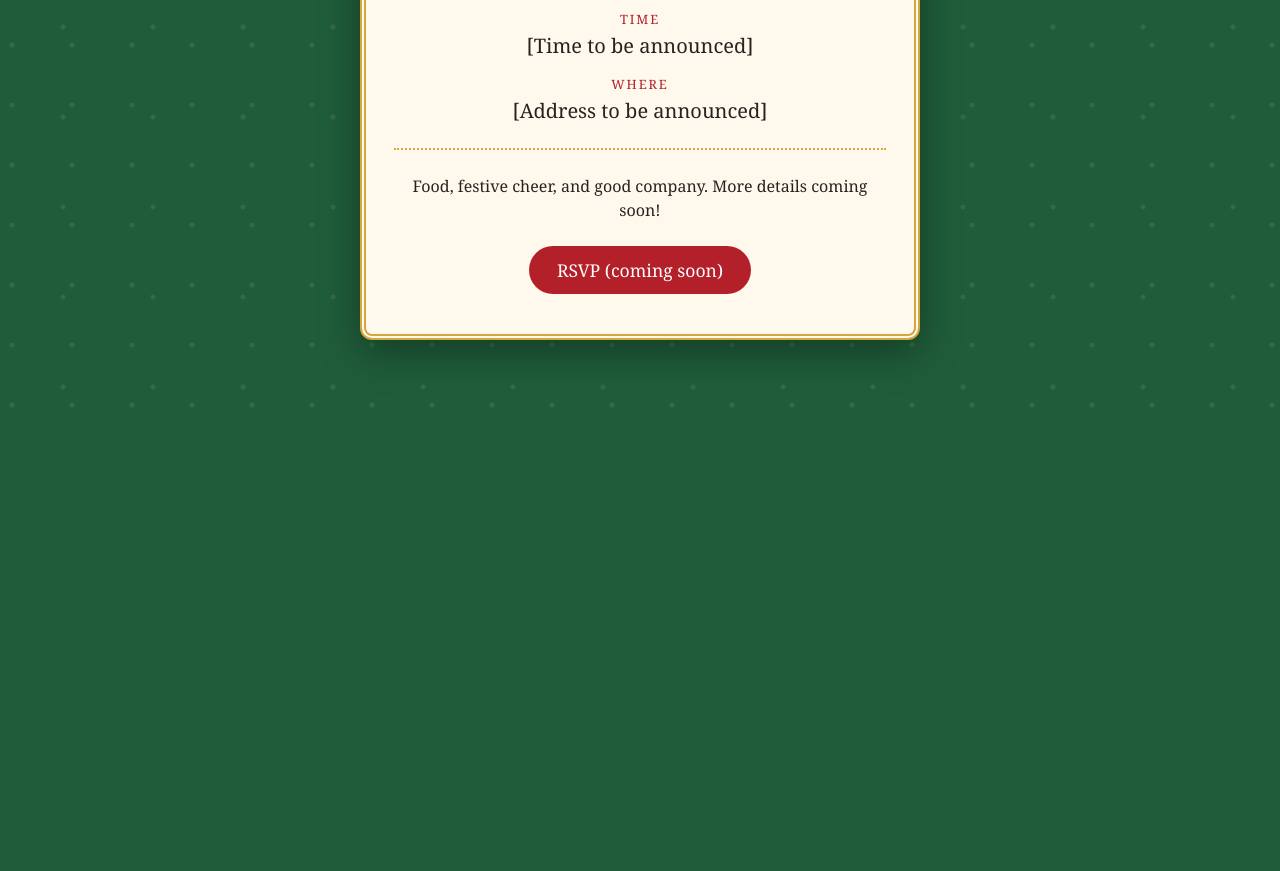
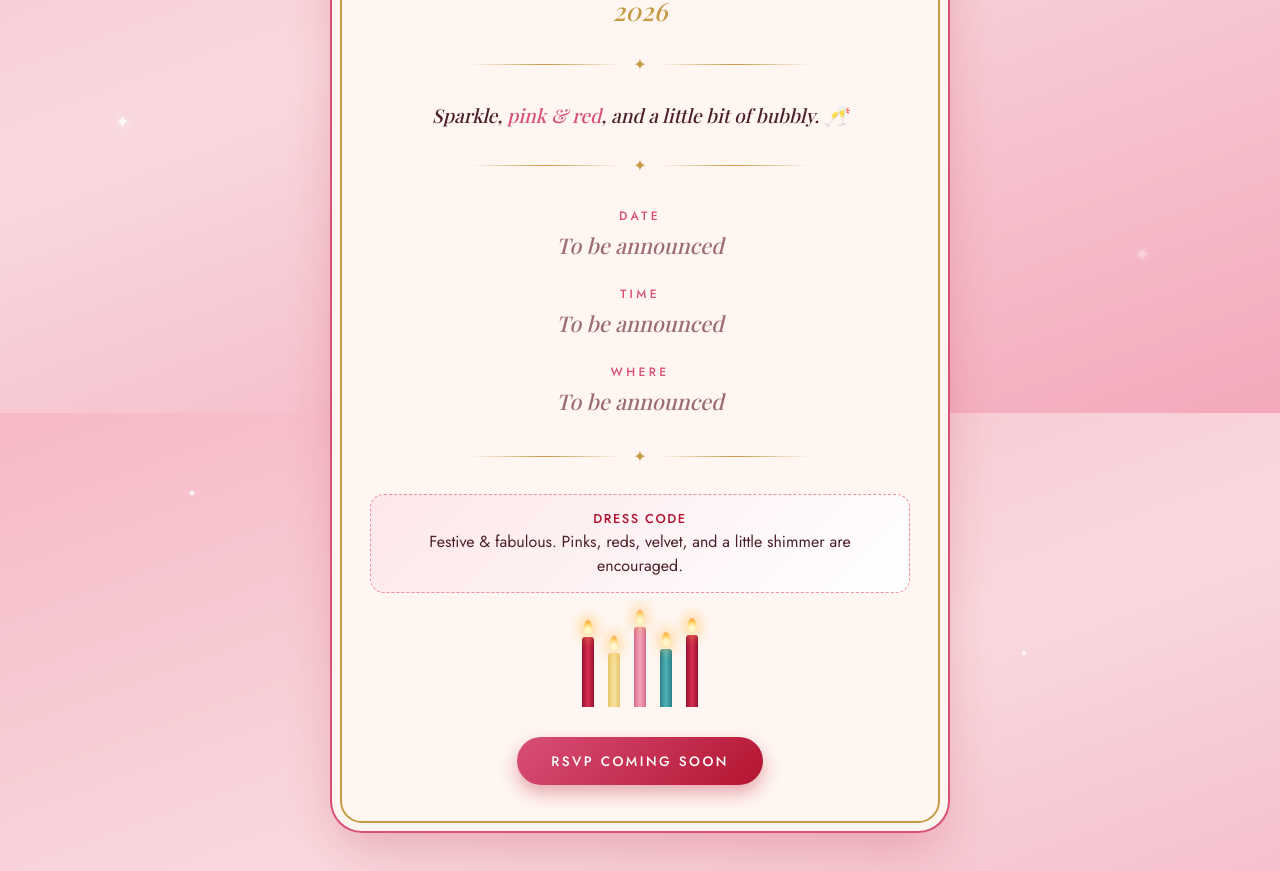
Before and after one commit to jeffwithajeee/Bachelder-Christmas-Party-2026, a plain HTML site: page index.html in a window 1280 px wide. Shown: the part 387-1258 px from the top of the page. Before the commit the page ends 800 px from the top, so only its background shows below. Drawn offline with nearby package versions, Linux system fonts and the light colour scheme; a web font is replaced by a local one.

Commit message:
Update index.html

```diff
--- a/index.html
+++ b/index.html
@@ -4,38 +4,117 @@
 <meta charset="utf-8">
 <meta name="viewport" content="width=device-width, initial-scale=1">
 <title>Bachelder Christmas Party 2026</title>
+<meta name="description" content="You're invited to the Bachelder Christmas Party 2026.">
+<link rel="preconnect" href="https://fonts.googleapis.com">
+<link rel="preconnect" href="https://fonts.gstatic.com" crossorigin>
+<link href="https://fonts.googleapis.com/css2?family=Great+Vibes&family=Playfair+Display:ital,wght@0,500;0,700;1,500&family=Jost:wght@300;400;500&display=swap" rel="stylesheet">
 <style>
-  :root { --red:#b3202a; --green:#1f5d3a; --gold:#d4a63c; --cream:#fff8ec; --ink:#2b2220; }
+  :root { --blush:#f9d9de; --pink:#ee8fa6; --hot:#d94f78; --cherry:#b3142f; --champagne:#e9cf9a; --gold:#c49a43; --silver:#d9dde3; --cream:#fff6f1; --ink:#4a1e2a; }
   * { box-sizing: border-box; }
-  body { margin:0; font-family: Georgia,"Times New Roman",serif; background:var(--green);
-    background-image: radial-gradient(circle at 20% 20%, rgba(255,255,255,.08) 0 2px, transparent 3px), radial-gradient(circle at 70% 60%, rgba(255,255,255,.08) 0 2px, transparent 3px);
-    background-size: 60px 60px, 90px 90px; color:var(--ink); min-height:100vh; display:flex; align-items:center; justify-content:center; padding:24px 16px; }
-  .card { background:var(--cream); max-width:560px; width:100%; border:6px double var(--gold); border-radius:12px; padding:40px 28px; text-align:center; box-shadow:0 12px 40px rgba(0,0,0,.35); }
-  .emoji { font-size:2.5rem; letter-spacing:.5rem; }
-  h1 { color:var(--red); font-size:clamp(2rem,8vw,3rem); margin:12px 0 4px; }
-  .sub { color:var(--green); font-style:italic; font-size:1.2rem; margin:0 0 24px; }
-  hr { border:0; border-top:2px dotted var(--gold); margin:24px 0; }
-  .details dt { font-size:.8rem; letter-spacing:.15em; text-transform:uppercase; color:var(--red); margin-top:16px; }
-  .details dd { margin:4px 0 0; font-size:1.25rem; }
-  .note { font-size:1rem; line-height:1.5; }
-  .rsvp { display:inline-block; margin-top:8px; padding:12px 28px; background:var(--red); color:#fff; text-decoration:none; border-radius:999px; font-size:1.1rem; }
-  .rsvp:hover { background:#8f1821; }
+  html { scroll-behavior: smooth; }
+  body {
+    margin:0; font-family:"Jost", system-ui, sans-serif; color:var(--ink);
+    background:
+      radial-gradient(circle at 15% 10%, rgba(255,255,255,.7) 0 2px, transparent 3px),
+      radial-gradient(circle at 80% 30%, rgba(255,255,255,.7) 0 2px, transparent 3px),
+      radial-gradient(circle at 40% 80%, rgba(255,255,255,.6) 0 2px, transparent 3px),
+      linear-gradient(160deg, #f6b9c6 0%, #f9d9de 45%, #f3a9bb 100%);
+    background-size:120px 120px, 160px 160px, 200px 200px, auto;
+    background-attachment:fixed; min-height:100vh; padding:0 16px 48px;
+  }
+  .tinsel {
+    height:70px; margin:0 -16px 28px;
+    background:repeating-linear-gradient(90deg, #f4f6f9 0 3px, #aeb4bf 3px 4px, #e3e6eb 4px 7px, #8f96a3 7px 8px);
+    -webkit-mask-image:linear-gradient(#000 55%, transparent); mask-image:linear-gradient(#000 55%, transparent);
+    box-shadow:0 4px 18px rgba(255,255,255,.6);
+  }
+  .card {
+    position:relative; max-width:600px; margin:0 auto; background:var(--cream); border-radius:22px;
+    padding:44px 28px 36px; text-align:center; border:2px solid var(--gold);
+    box-shadow:0 0 0 8px var(--cream), 0 0 0 10px var(--hot), 0 22px 50px rgba(179,20,47,.25);
+  }
+  .bow { font-size:3rem; line-height:1; filter:drop-shadow(0 3px 3px rgba(179,20,47,.3)); }
+  .script { font-family:"Great Vibes", cursive; font-size:clamp(2.6rem,11vw,4rem); color:var(--hot); margin:6px 0 0; line-height:1.05; }
+  h1 { font-family:"Playfair Display", serif; font-weight:700; font-size:clamp(1.8rem,8vw,2.8rem); letter-spacing:.04em; text-transform:uppercase; color:var(--cherry); margin:10px 0 0; line-height:1.1; }
+  .year { font-family:"Playfair Display", serif; font-style:italic; font-size:1.6rem; color:var(--gold); margin:6px 0 0; }
+  .divider { display:flex; align-items:center; gap:12px; margin:26px auto; max-width:340px; color:var(--gold); }
+  .divider::before, .divider::after { content:""; flex:1; height:1px; background:linear-gradient(90deg, transparent, var(--gold), transparent); }
+  .toast { font-family:"Playfair Display", serif; font-style:italic; font-size:1.2rem; margin:0; }
+  .toast span { color:var(--hot); }
+  .details { display:grid; gap:18px; margin:0; }
+  .details div { padding:4px 0; }
+  .details dt { font-size:.75rem; font-weight:500; letter-spacing:.28em; text-transform:uppercase; color:var(--hot); }
+  .details dd { margin:6px 0 0; font-family:"Playfair Display", serif; font-size:1.35rem; }
+  .tbd { color:#9b6b76; font-style:italic; }
+  .dress { background:linear-gradient(135deg, #fde7ea, #fff); border:1px dashed var(--pink); border-radius:14px; padding:14px 16px; font-size:1rem; line-height:1.5; }
+  .dress b { color:var(--cherry); font-weight:500; letter-spacing:.12em; text-transform:uppercase; font-size:.8rem; display:block; margin-bottom:2px; }
+  .candles { display:flex; justify-content:center; align-items:flex-end; gap:14px; margin-top:30px; height:84px; }
+  .candle { width:12px; border-radius:3px 3px 0 0; position:relative; }
+  .candle::before {
+    content:""; position:absolute; left:50%; top:-17px; width:9px; height:15px; transform:translateX(-50%);
+    border-radius:50% 50% 50% 50% / 65% 65% 35% 35%;
+    background:radial-gradient(circle at 50% 70%, #fff6c8 0 25%, #ffc94d 60%, #ff8a3d);
+    box-shadow:0 0 12px 4px rgba(255,190,80,.55); animation:flicker 2.4s ease-in-out infinite;
+  }
+  .candle:nth-child(2)::before { animation-delay:-.7s; }
+  .candle:nth-child(3)::before { animation-delay:-1.3s; }
+  .candle:nth-child(4)::before { animation-delay:-.3s; }
+  .candle:nth-child(5)::before { animation-delay:-1.9s; }
+  @keyframes flicker { 0%,100% { transform:translateX(-50%) scale(1); opacity:1; } 50% { transform:translateX(-50%) scale(.9,1.08); opacity:.88; } }
+  .rsvp {
+    display:inline-block; margin-top:30px; padding:14px 34px; background:linear-gradient(135deg, var(--hot), var(--cherry));
+    color:#fff; text-decoration:none; border-radius:999px; font-weight:500; letter-spacing:.18em; text-transform:uppercase; font-size:.85rem;
+    box-shadow:0 8px 18px rgba(179,20,47,.35); transition:transform .15s ease, box-shadow .15s ease;
+  }
+  .rsvp:hover { transform:translateY(-2px); box-shadow:0 12px 22px rgba(179,20,47,.4); }
+  .rsvp:focus-visible { outline:3px solid var(--gold); outline-offset:3px; }
+  .sparkle { position:fixed; pointer-events:none; color:#fff; text-shadow:0 0 8px rgba(255,255,255,.9); animation:twinkle 3s ease-in-out infinite; }
+  @keyframes twinkle { 0%,100% { opacity:.2; transform:scale(.7); } 50% { opacity:1; transform:scale(1.1); } }
+  @media (prefers-reduced-motion: reduce) { .candle::before, .sparkle { animation:none; } html { scroll-behavior:auto; } }
 </style>
 </head>
 <body>
+  <div class="tinsel" aria-hidden="true"></div>
+
+  <span class="sparkle" style="top:14%;left:6%;font-size:1.4rem" aria-hidden="true">✦</span>
+  <span class="sparkle" style="top:30%;right:7%;font-size:1rem;animation-delay:-1s" aria-hidden="true">✦</span>
+  <span class="sparkle" style="top:62%;left:9%;font-size:1.1rem;animation-delay:-2s" aria-hidden="true">✦</span>
+  <span class="sparkle" style="top:78%;right:10%;font-size:1.5rem;animation-delay:-.5s" aria-hidden="true">✦</span>
+
   <main class="card">
-    <div class="emoji" aria-hidden="true">🎄 ⭐ 🎁</div>
-    <h1>You're Invited!</h1>
-    <p class="sub">Bachelder Christmas Party 2026</p>
-    <hr>
+    <div class="bow" aria-hidden="true">🎀</div>
+    <p class="script">You're Invited</p>
+    <h1>Bachelder<br>Christmas Party</h1>
+    <p class="year">2026</p>
+
+    <div class="divider" aria-hidden="true">✦</div>
+
+    <p class="toast">Sparkle, <span>pink &amp; red</span>, and a little bit of bubbly. 🥂</p>
+
+    <div class="divider" aria-hidden="true">✦</div>
+
     <dl class="details">
-      <dt>Date</dt><dd>[Date to be announced]</dd>
-      <dt>Time</dt><dd>[Time to be announced]</dd>
-      <dt>Where</dt><dd>[Address to be announced]</dd>
+      <div><dt>Date</dt><dd class="tbd">To be announced</dd></div>
+      <div><dt>Time</dt><dd class="tbd">To be announced</dd></div>
+      <div><dt>Where</dt><dd class="tbd">To be announced</dd></div>
     </dl>
-    <hr>
-    <p class="note">Food, festive cheer, and good company. More details coming soon!</p>
-    <a class="rsvp" href="#">RSVP (coming soon)</a>
+
+    <div class="divider" aria-hidden="true">✦</div>
+
+    <div class="dress">
+      <b>Dress Code</b>
+      Festive &amp; fabulous. Pinks, reds, velvet, and a little shimmer are encouraged.
+    </div>
+
+    <div class="candles" aria-hidden="true">
+      <div class="candle" style="height:70px;background:linear-gradient(90deg,#9d1030,#d6304f,#9d1030)"></div>
+      <div class="candle" style="height:54px;background:linear-gradient(90deg,#e6c46a,#f7e3a1,#e6c46a)"></div>
+      <div class="candle" style="height:80px;background:linear-gradient(90deg,#d96a8a,#f4a6bc,#d96a8a)"></div>
+      <div class="candle" style="height:58px;background:linear-gradient(90deg,#2a7f86,#4fb3ba,#2a7f86)"></div>
+      <div class="candle" style="height:72px;background:linear-gradient(90deg,#9d1030,#d6304f,#9d1030)"></div>
+    </div>
+
+    <a class="rsvp" href="#">RSVP Coming Soon</a>
   </main>
 </body>
 </html>
```
